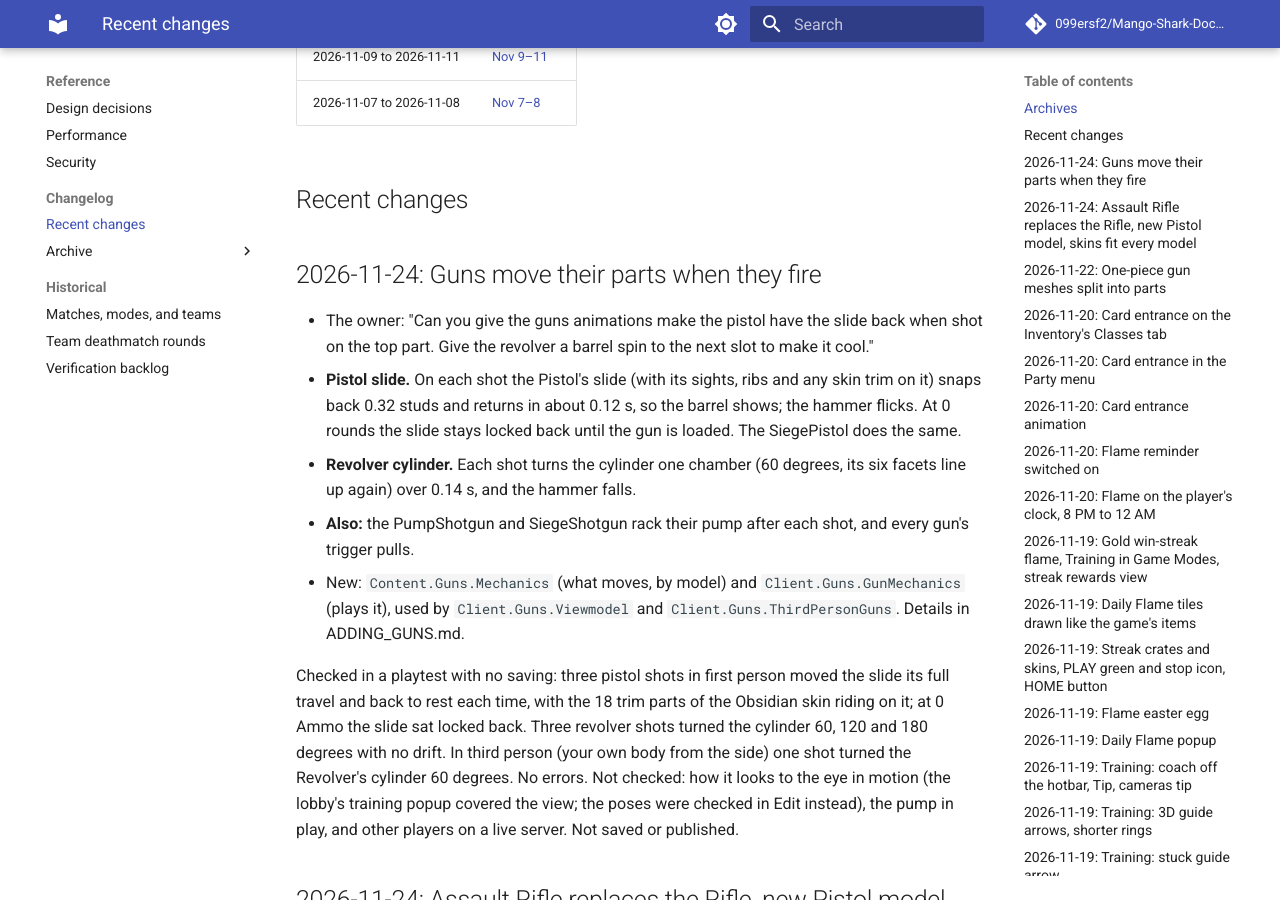
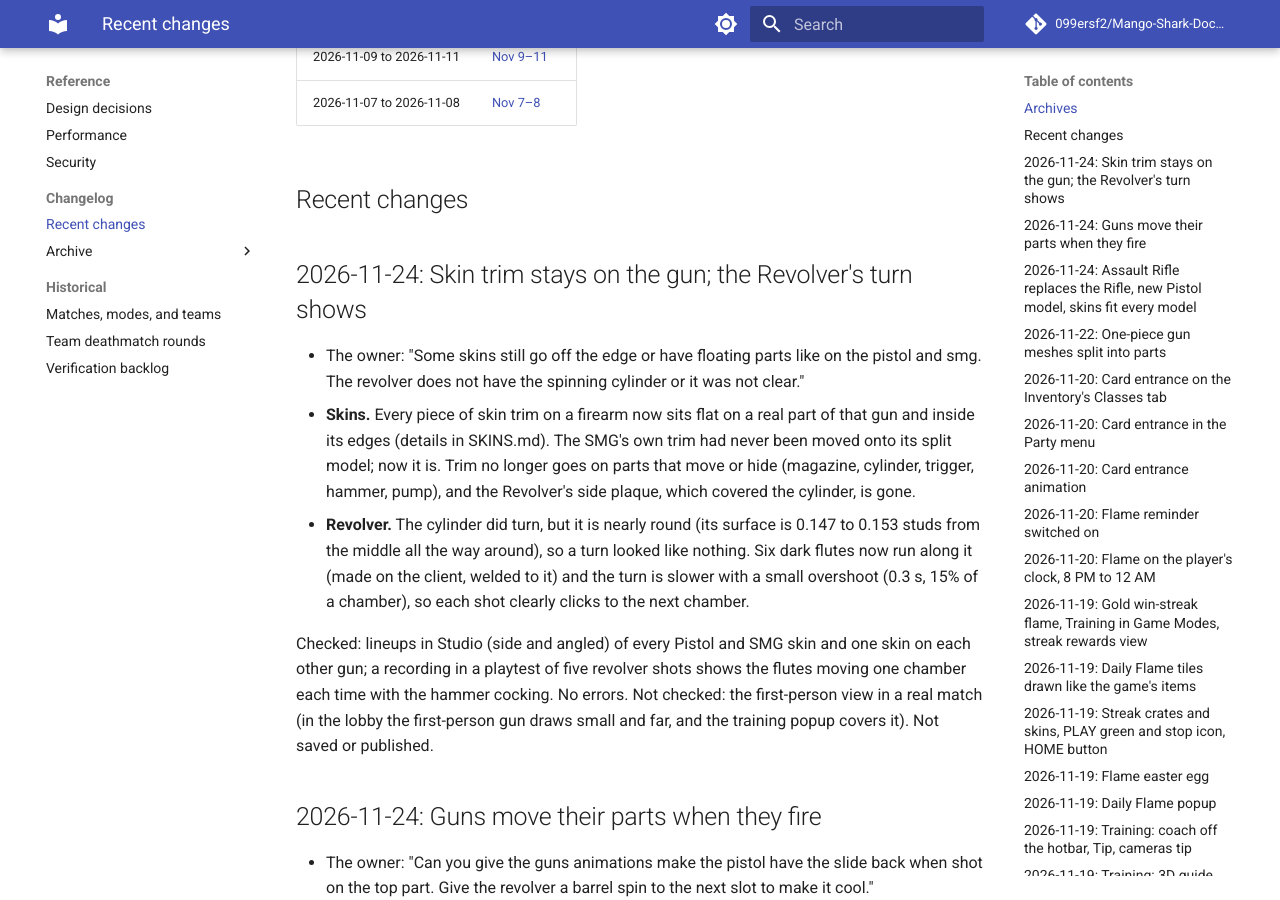
Before and after one commit to 099ersf2/Mango-Shark-Documentation, an MkDocs documentation site: the page built from Gun Game/CHANGELOG.md, in a window 1280 px wide and 900 px high, scrolled down 636 px. Built offline with MkDocs 1.6.1 and Material for MkDocs 9.7.7, drawn with Linux system fonts in a browser that asks for light colours; comment, search, counter and statistics services are not loaded.

Commit message:
Skin trim snaps onto every gun; revolver flutes make the cylinder turn visible
Co-Authored-By: Claude Opus 5.5 <noreply@anthropic.com>

```diff
--- a/Gun Game/CHANGELOG.md
+++ b/Gun Game/CHANGELOG.md
@@ -16,6 +16,14 @@ Recent implementation notes are kept here. Older dated entries are grouped into
 | 2026-11-07 to 2026-11-08 | [Nov 7–8](CHANGELOG_2026-11-07_to_08.md) |
 
 ## Recent changes
+
+## 2026-11-24: Skin trim stays on the gun; the Revolver's turn shows
+
+- The owner: "Some skins still go off the edge or have floating parts like on the pistol and smg. The revolver does not have the spinning cylinder or it was not clear."
+- **Skins.** Every piece of skin trim on a firearm now sits flat on a real part of that gun and inside its edges (details in SKINS.md). The SMG's own trim had never been moved onto its split model; now it is. Trim no longer goes on parts that move or hide (magazine, cylinder, trigger, hammer, pump), and the Revolver's side plaque, which covered the cylinder, is gone.
+- **Revolver.** The cylinder did turn, but it is nearly round (its surface is 0.147 to 0.153 studs from the middle all the way around), so a turn looked like nothing. Six dark flutes now run along it (made on the client, welded to it) and the turn is slower with a small overshoot (0.3 s, 15% of a chamber), so each shot clearly clicks to the next chamber.
+
+Checked: lineups in Studio (side and angled) of every Pistol and SMG skin and one skin on each other gun; a recording in a playtest of five revolver shots shows the flutes moving one chamber each time with the hammer cocking. No errors. Not checked: the first-person view in a real match (in the lobby the first-person gun draws small and far, and the training popup covers it). Not saved or published.
 
 ## 2026-11-24: Guns move their parts when they fire
 
```
Also changed, not shown: Gun Game/ADDING_GUNS.md (+1 -1 lines), Gun Game/SKINS.md (+4 -0 lines).
